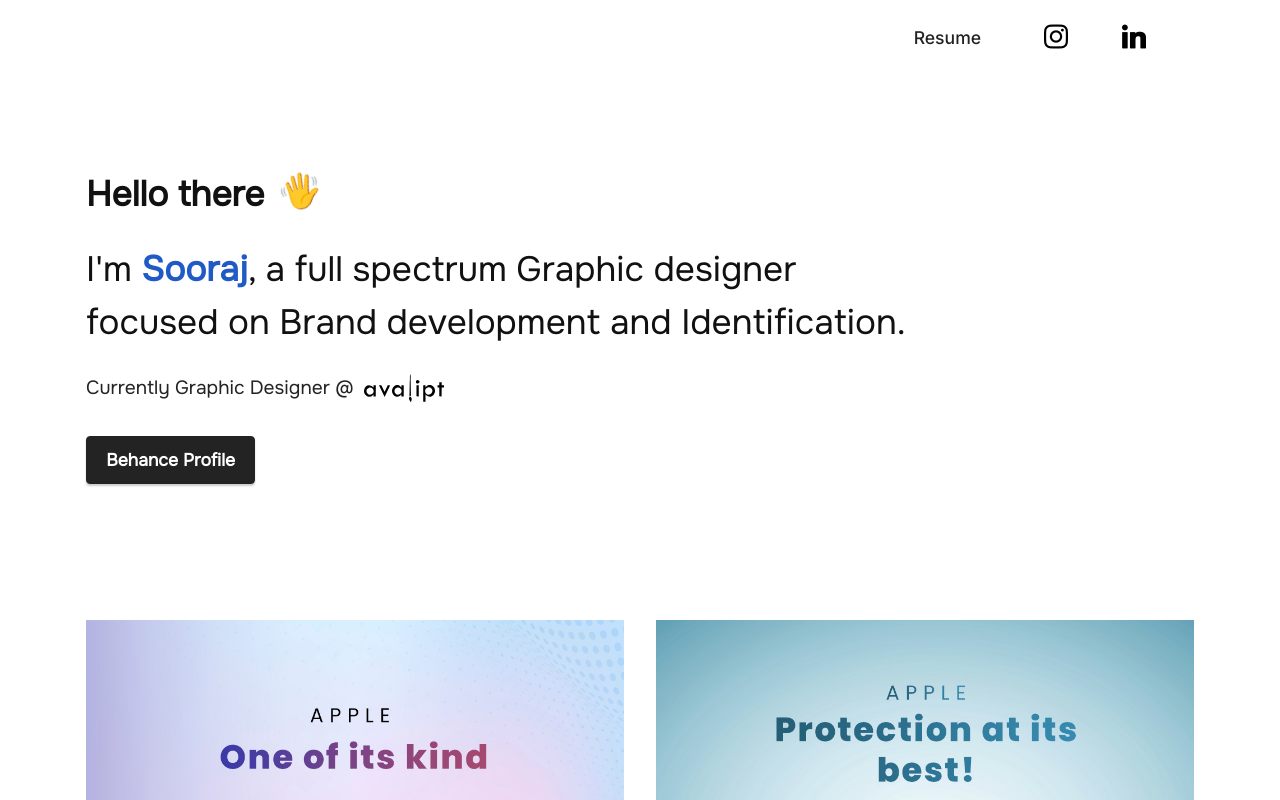
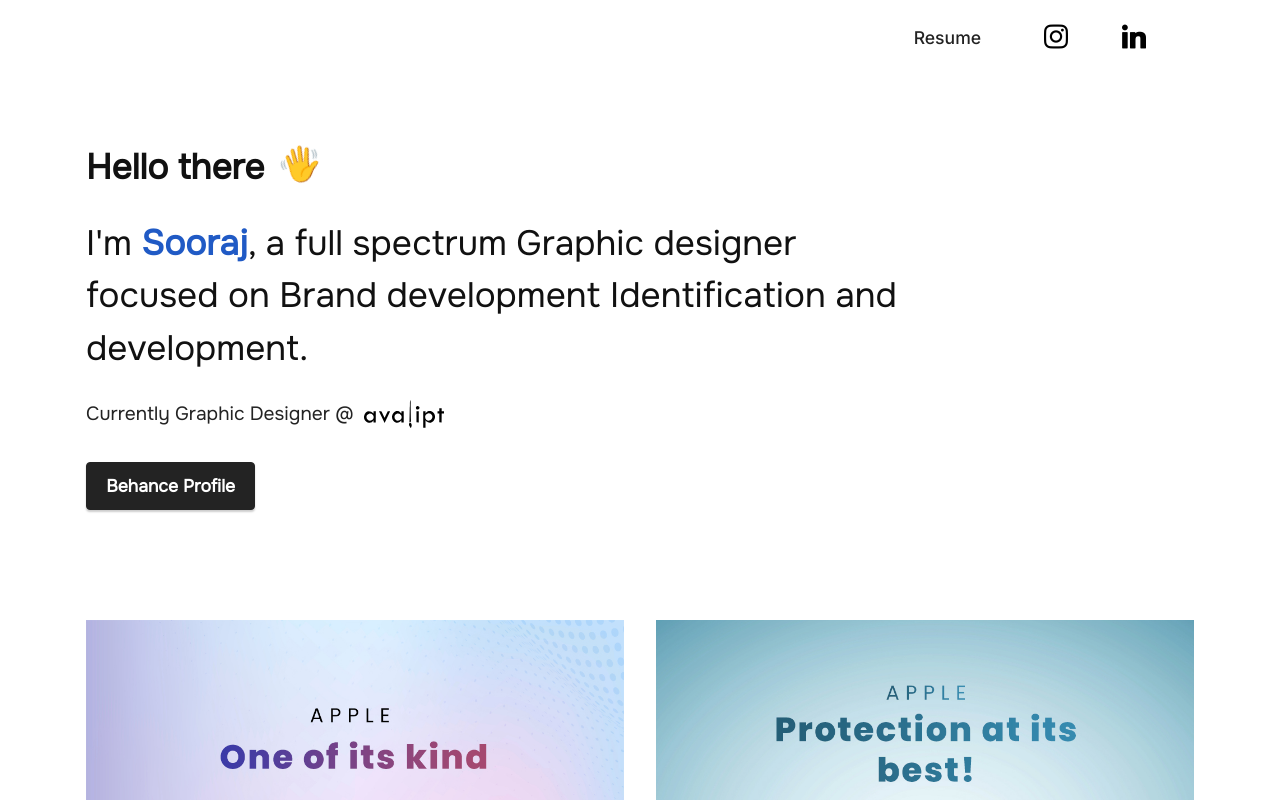
Before and after one commit to dinesh4720/sooraj, a plain HTML site: page index.html in a window 1280 px wide. Shown: the top 800 px of the page. Drawn offline with Linux system fonts and the light colour scheme.

Commit message:
Update index.html

```diff
--- a/index.html
+++ b/index.html
@@ -79,7 +79,7 @@
                 <h1 class="myclass myfontbold mbr-section-title mbr-fonts-style mbr-black mb-3 display-2"><p class="myfont"><strong>Hello there &#8204;<div class="wave">👋</div></strong></p></h1>
 
                 <p class="myfont mbr-text mbr-fonts-style mbr-black display-5">
-                    I'm <a class="txt-bold">Sooraj</a>, a full spectrum Graphic designer focused on Brand development and Identification.<br></p>
+                    I'm <a class="txt-bold">Sooraj</a>, a full spectrum Graphic designer focused on Brand development Identification and development.<br></p>
                     <p class=" mbr-text align-left mbr-fonts-style my-4 display-7" style="    display: flex;">
                         Currently Graphic Designer @ <a href="https://www.avalipt.com/" target="_blank"><img class="ava-logo" src="./assets/images/avalipt-logo.svg"></a></p>
                 <div class="mbr-section-btn mt-3"><a class=" myfont btn btn-black display-4" href="https://www.behance.net/soorajnd" target="_blank">Behance Profile</a></div>
```
